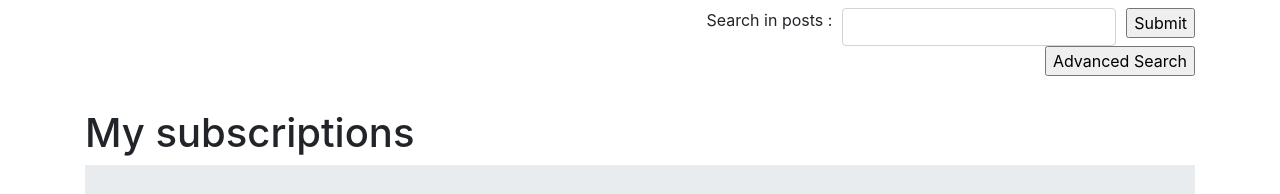
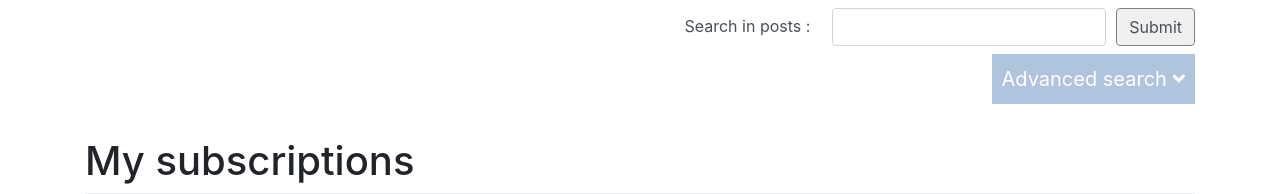
Before and after one commit to gabrielhayoun/communitymanager, a Django app: page /news_feed in a window 1280 px wide. Shown: the part 56-250 px from the top of the page. Run offline with Django 3.2, Linux system fonts and the light colour scheme; the visitor is signed in with stand-in values (Sample User, id 1); data that the repository does not hold is empty; parts of the project's set-up code (start-up, migrations or seed data) failed here and were passed over; some libraries are stand-ins or nearby versions.

Commit message:
Recherche avancée sur tous les critères et depuis la page du newsfeed

```diff
--- a/projet/communitymanager/forms.py
+++ b/projet/communitymanager/forms.py
@@ -48,29 +48,20 @@
 
 class SearchForm(forms.Form):
     query = forms.CharField(max_length=100, required=False, label='Search in posts')
-
-
-class AdvancedSearchForm(forms.Form):
-    query = forms.CharField(max_length=100, label='Search in posts')
     titles = forms.BooleanField(required=False)
     descriptions = forms.BooleanField(required=False)
     comments = forms.BooleanField(required=False)
     usernames = forms.BooleanField(required=False)
     communities = forms.BooleanField(required=False)
-    date_creation_min = forms.DateTimeField(required=False)
-    date_creation_max = forms.DateTimeField(required=False)
-    date_event_min = forms.DateTimeField(required=False)
-    date_event_max = forms.DateTimeField(required=False)
-
-    class Meta:
-        model = Post
-        fields = '__all__'
-        exclude = ('date_event_min', 'date_event_max', 'date_creation_max', 'date_creation_min')
+    date_creation_min = forms.DateField(required=False)
+    date_creation_max = forms.DateField(required=False)
+    date_event_min = forms.DateField(required=False)
+    date_event_max = forms.DateField(required=False)
 
     def clean_dates(self, request):
-        if request.POST.get('date_creation_min') :
+        if request.POST.get('date_creation_min'):
             date_creat_min = format_date(request.POST.get('date_creation_min'))
-        else :
+        else:
             date_creat_min = None
         if request.POST.get('date_creation_max'):
             date_creat_max = format_date(request.POST.get('date_creation_max'))
@@ -87,7 +78,6 @@
 
         return date_creat_min, date_creat_max, date_event_min, date_event_max
 
-
 def format_date(date):
     final_date = ""
     for i in range(len(date)):
--- a/projet/communitymanager/templates/forms/research.html
+++ b/projet/communitymanager/templates/forms/research.html
@@ -1,9 +1,10 @@
 <div class="clearfix">
     <form method="post" action="{% url 'news_feed' %}">
         {% csrf_token %}
+        <div class="clearfix">
             <div class="form-row float-right">
                 <div class="col-auto">
-                <label class="" for="inlineFormInputGroup">Search in posts : </label>
+                    <label class="form-control" for="inlineFormInputGroup" style="border:none">Search in posts : </label>
                 </div>
                 <div class="col-auto">
                       <div class="input-group">
@@ -11,15 +12,34 @@
                       </div>
                 </div>
                 <div class="col-auto">
-                <input type="submit" value="Submit"/>
+                    <input class="form-control" type="submit" value="Submit" style="background-color:rgb(239,239,239); border-color:grey; border-width: thin;"/>
+                </div>
+            </div>
+        </div>
+        <div class="clearfix">
+            <div class="float-right">
+                <nav class="advancedsearch">
+                    <ul>
+                        <!-- Début du menu déroulant -->
+                        <li><div>Advanced search <i class='fas fa-angle-down' style="font-size:20px;"></i></div>
+                            <ul>
+                                <li><p>Where do you want to search it ?</p></li>
+                                <li><input type="checkbox" class="a" id="id_titles" name="titles"/><label for="id_titles">Posts' titles</label></li>
+                                <li><input type="checkbox" class="a" id="id_descriptions" name="descriptions"/><label for="id_titles">Posts' descriptions</label></li>
+                                <li><input type="checkbox" class="a" id="id_usernames" name="usernames"/><label for="id_titles">Posts' usernames</label></li>
+                                <li><input type="checkbox" class="a" id="id_comments" name="comments"/><label for="id_comments">Posts' comments</label></li>
+                                <li><input type="checkbox" class="a" id="id_communities" name="communities"/><label for="id_communities">Only the communities you subscribed to</label></li>
+                                <li><label>Date of the event</label></li>
+                                <li><label for="id_date_event_min">min</label><input class="float-right" type="date" class="" id="id_date_event_min" name="date_event_min"/></li>
+                                <li><label for="id_date_event_max">max</label><input class="float-right" type="date" class="" id="id_date_event_max" name="date_event_max"/></li>
+                                <li><label>Date of creation</label></li>
+                                <li><label for="id_date_creation_min">min</label><input class="float-right" type="date" class="" id="id_date_creation_min" name="date_creation_min"/></li>
+                                <li><label for="id_date_creation_max">max</label><input class="float-right" type="date" class="" id="id_date_creation_max" name="date_creation_max"/></li>
+                            </ul>
+                        </li>
+                    </ul>
+                </nav>
             </div>
         </div>
     </form>
 </div>
-<div class="clearfix">
-    <div class="float-right">
-        <a href="{% url 'advanced_research' %}">
-            <input type="button" value="Advanced Search" />
-        </a>
-    </div>
-</div>
--- a/projet/communitymanager/urls.py
+++ b/projet/communitymanager/urls.py
@@ -26,7 +26,4 @@
     # path to see the news_feed
     path('news_feed', views.news_feed, name='news_feed'),
 
-    # path to make an advanced research
-    path('advanced_research', views.advanced_research, name='advanced_research'),
-
 ]
--- a/projet/communitymanager/views.py
+++ b/projet/communitymanager/views.py
@@ -1,4 +1,3 @@
-
 # ---------------IMPORT-------------------
 from django.core.files import temp
 from django.shortcuts import render, get_object_or_404, redirect
@@ -7,8 +6,7 @@
 from django.utils import timezone
 from datetime import datetime
 
-
-from .forms import NewPostForm, CommentaryForm, SearchForm, AdvancedSearchForm
+from .forms import NewPostForm, CommentaryForm, SearchForm
 from .models import Community, Post, Commentary, Priority
 from django.contrib.auth.decorators import login_required
 
@@ -51,7 +49,7 @@
 # 0 lets not see the toast
 # 1 will return the page with a toast when someone wants to change a post he is not allowed to
 @login_required()
-def post(request, post_id,):
+def post(request, post_id, ):
     one_post = get_object_or_404(Post, id=post_id)
     commentaries = Commentary.objects.filter(post=one_post).order_by('-date_creation')
     # beginning of the form
@@ -109,7 +107,7 @@
         return render(request, 'communitymanager/new_post.html', locals())
 
 
-#modify a post
+# modify a post
 @login_required()
 def modif_post(request, post_id):
     form = NewPostForm(user=request.user, data=request.POST or None)
@@ -168,11 +166,7 @@
     form = SearchForm(request.POST or None)
 
     if form.is_valid():
-        query = form.cleaned_data['query']
-        posts_user = Post.objects.filter(Q(title__icontains=query) |
-                                         Q(description__icontains=query) |
-                                         Q(author__username__icontains=query)
-                                         )
+        return advanced_research(request, form)
     else:
         community_user = request.user.community_set.order_by('name')
         posts_user = Post.objects.filter(community__in=community_user).order_by('-date_creation')
@@ -180,46 +174,48 @@
 
 
 @login_required()
-def advanced_research(request):
-    form = AdvancedSearchForm(data=request.POST or None)
-    if form.is_valid():
-        query = form.cleaned_data['query']
-        titles = form.cleaned_data['titles']
-        descriptions = form.cleaned_data['descriptions']
-        usernames = form.cleaned_data['usernames']
-        comments = form.cleaned_data['comments']
-        communities = form.cleaned_data['communities']
-        date_creation_min, date_creation_max, date_event_min, date_event_max = form.clean_dates(request)
-        print("uuuurg")
+def advanced_research(request, form):
+    query = form.cleaned_data['query']
+    titles = form.cleaned_data['titles']
+    descriptions = form.cleaned_data['descriptions']
+    usernames = form.cleaned_data['usernames']
+    comments = form.cleaned_data['comments']
+    communities = form.cleaned_data['communities']
+    date_creation_min = form.cleaned_data['date_creation_min']
+    date_creation_max = form.cleaned_data['date_creation_max']
+    date_event_min = form.cleaned_data['date_event_min']
+    date_event_max = form.cleaned_data['date_event_max']
 
-        posts_user = Post.objects.none()
-        if titles :
-            posts_titles = Post.objects.filter(title__icontains=query)
-            posts_user = posts_user.union(posts_titles)
-        if descriptions :
-            posts_descriptions = Post.objects.filter(description__icontains=query)
-            posts_user = posts_user.union(posts_descriptions)
-        if usernames :
-            posts_usernames = Post.objects.filter(author__username__icontains=query)
-            posts_user = posts_user.union(posts_usernames)
-        if comments :
-            commentaries = Commentary.objects.filter(content__icontains=query)
-            for comment in commentaries:
-                posts_user = posts_user.union(Post.objects.filter(id=comment.post.id))
-        if communities :
-            posts_communities = Post.objects.filter(community__in=request.user.community_set.all())
-            posts_user = posts_user.intersection(posts_communities)
-        if date_creation_min :
-            compare_date = datetime.strptime(date_creation_min, '%Y-%m-%d %H:%M')
-            posts_user = posts_user.filter(date_creation__gte=compare_date)
-        if date_creation_max:
-            compare_date = datetime.strptime(date_creation_max, '%Y-%m-%d %H:%M')
-            posts_user = posts_user.filter(date_creation__lte=compare_date)
-        if date_event_max:
-            compare_date = datetime.strptime(date_event_max, '%Y-%m-%d %H:%M')
-            posts_user = posts_user.filter(date_event__lte=compare_date)
-        if date_event_min:
-            compare_date = datetime.strptime(date_event_min, '%Y-%m-%d %H:%M')
-            posts_user = posts_user.filter(date_event__gte=compare_date)
-        return render(request, 'communitymanager/news_feed.html', locals())
-    return render(request, 'communitymanager/advanced_research.html', locals())
+    posts_user = Post.objects.none()
+    if titles:
+        posts_titles = Post.objects.filter(title__icontains=query)
+        posts_user = posts_user.union(posts_titles)
+    if descriptions:
+        posts_descriptions = Post.objects.filter(description__icontains=query)
+        posts_user = posts_user.union(posts_descriptions)
+    if usernames:
+        posts_usernames = Post.objects.filter(author__username__icontains=query)
+        posts_user = posts_user.union(posts_usernames)
+    if comments:
+        commentaries = Commentary.objects.filter(content__icontains=query)
+        for comment in commentaries:
+            posts_user = posts_user.union(Post.objects.filter(id=comment.post.id))
+    if (not titles) and (not descriptions) and (not usernames) and (not comments):
+        posts_user = posts_user.union(Post.objects.all())
+    if communities:
+        posts_communities = Post.objects.filter(community__in=request.user.community_set.all())
+        posts_user = posts_user.intersection(posts_communities)
+    if date_creation_min:
+        posts_date = Post.objects.filter(date_creation__gte=date_creation_min)
+        posts_user = posts_user.intersection(posts_date)
+    if date_creation_max:
+        posts_date = Post.objects.filter(date_creation__lte=date_creation_max)
+        posts_user = posts_user.intersection(posts_date)
+    if date_event_max:
+        posts_date = Post.objects.filter(date_event__lte=date_event_max)
+        posts_user = posts_user.intersection(posts_date)
+    if date_event_min:
+        posts_date = Post.objects.filter(date_event__gte=date_event_min)
+        posts_user = posts_user.intersection(posts_date)
+    posts_user = posts_user.order_by('-date_creation')
+    return render(request, 'communitymanager/news_feed.html', locals())
--- a/projet/static/css/style.css
+++ b/projet/static/css/style.css
@@ -34,3 +34,42 @@
     color: cornflowerblue;
     font-weight: bold;
 }
+
+li {
+    list-style:none !important;
+    color:#FFF;
+    padding:10px;
+    font-size:20px;
+    text-decoration:none;
+}
+nav ul {
+    background-color:#64abfb;
+    padding:0;
+    margin:0;
+}
+nav ul li {
+    list-style: none;
+    line-height:44px;
+    float:left;
+    background-color:#64abfb;
+}
+nav ul li a {
+    color:#FFF;
+    padding:10px;
+    font-size:20px;
+    text-decoration:none;
+}
+li a:hover {
+    border-bottom:3px #FFF solid;
+}
+nav ul li ul { display:none; } /* Rend le menu déroulant caché par défaut */
+nav ul li:hover ul { /* Affiche la dropNav au survol de la souris avec la class .drop */
+    z-index:99999;
+    display:list-item !important;
+    position:absolute;
+    margin-top:5px;
+    margin-left:-10px;
+}
+nav ul li:hover ul li {
+    float:none;
+}
--- /dev/null
+++ b/projet/static/css/styles.css
@@ -0,0 +1,78 @@
+.communities_jumbo {
+    padding: 10% 5% 3%;
+}
+
+.right {
+    text-align: right;
+}
+
+.left {
+    text-align: left;
+}
+
+.center {
+    text-align: center;
+}
+
+.navbar-nav.navbar-center {
+    position: absolute;
+    left: 50%;
+    transform: translatex(-50%);
+}
+
+.navbar-nav.navbar-right {
+    position: absolute;
+    left: 90%;
+    transform: translatex(-90%);
+}
+
+.border-title {
+    padding-top: 3%;
+}
+
+.navbar-custom .navbar-text {
+    color: cornflowerblue;
+    font-weight: bold;
+}
+
+.advancedsearch li {
+    list-style: none !important;
+    color: white;
+    padding: 10px;
+    font-size: 20px;
+    text-decoration: none;
+}
+
+.advancedsearch ul {
+    list-style: none !important;
+    background-color: lightsteelblue;
+    padding: 0;
+    margin: 0;
+}
+
+.advancedsearch ul li {
+    list-style: none;
+    line-height: 30px;
+    float: left;
+    background-color: lightsteelblue;
+}
+
+.advancedsearch ul li ul {
+    display: none;
+}
+
+/* Rend le menu déroulant caché par défaut */
+.advancedsearch ul li:hover ul { /* Affiche la dropNav au survol de la souris avec la class .drop */
+    z-index: 99999;
+    display: list-item !important;
+    position: absolute;
+    margin-top: 5px;
+    margin-left: -10px;
+}
+
+.advancedsearch ul li:hover ul li {
+    float: none;
+    font-size: 15px;
+    padding: 0px 10px;
+    line-height: 20px;
+}
--- a/projet/templates/base.html
+++ b/projet/templates/base.html
@@ -19,7 +19,7 @@
     <link rel="stylesheet" href="https://use.fontawesome.com/releases/v5.7.0/css/all.css"
           integrity="sha384-lZN37f5QGtY3VHgisS14W3ExzMWZxybE1SJSEsQp9S+oqd12jhcu+A56Ebc1zFSJ" crossorigin="anonymous">
 
-    <link rel="stylesheet" href="{% static 'css/style.css' %}"/>
+    <link rel="stylesheet" href="{% static 'css/styles.css' %}"/>
 
     <title>{% block title %} {% endblock %}</title>
 
```
Also changed, not shown: projet/communitymanager/templates/communitymanager/advanced_research.html (deleted, +0 -51 lines). Lines whose indentation alone changed are shown as unchanged.
